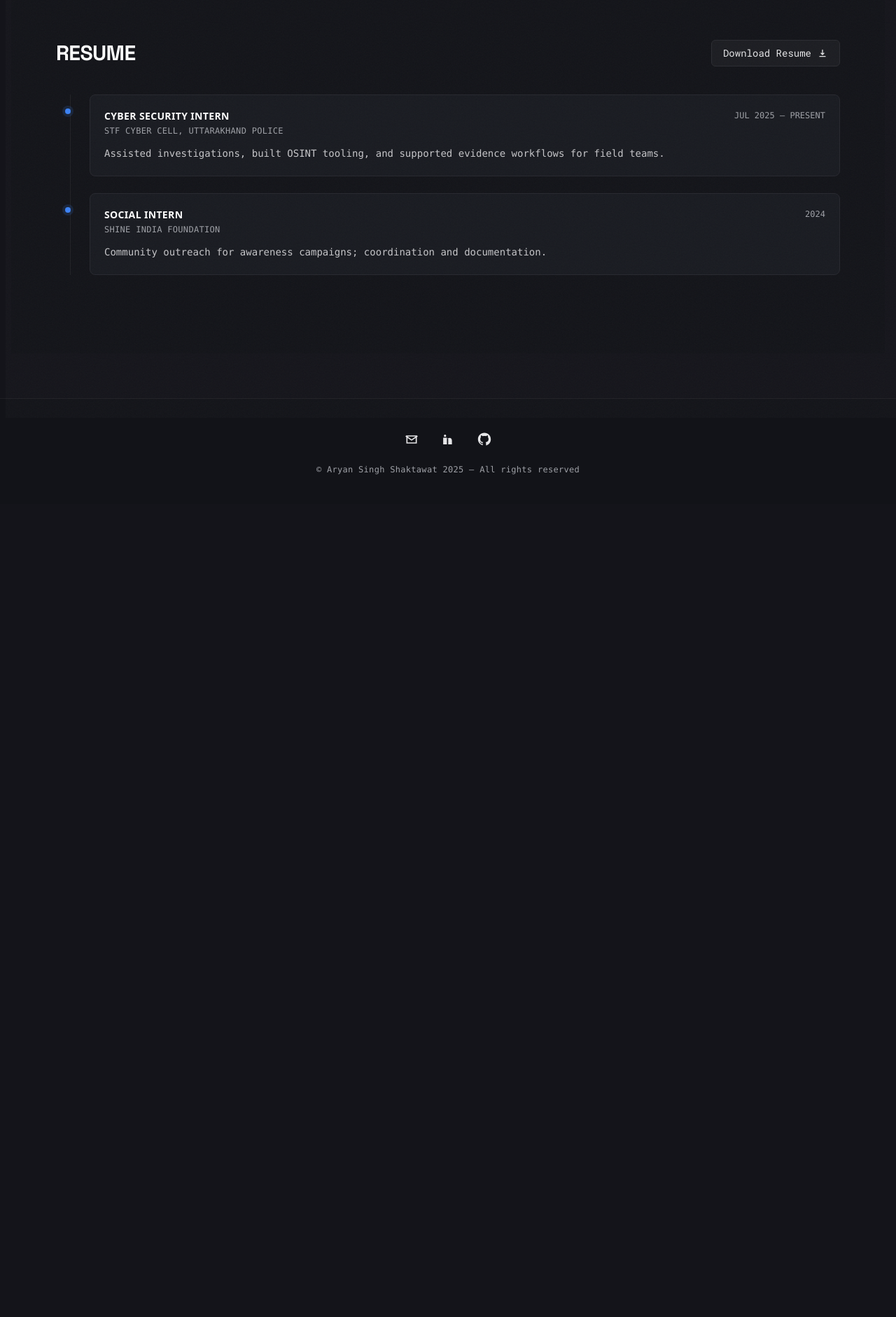
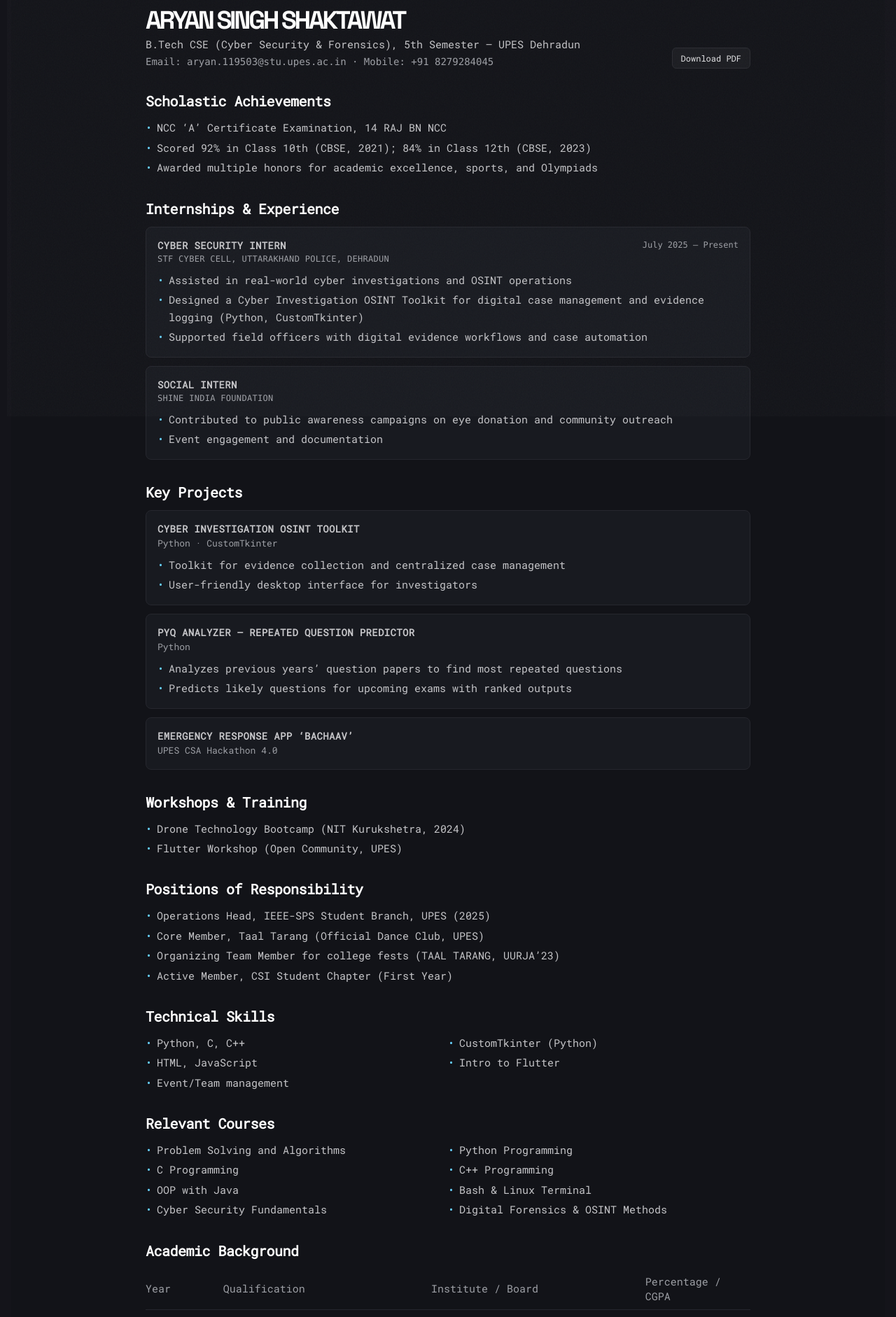
Before and after one commit to aryansinghshaktawat/shaktawat_in, a Next.js app: page /resume in a window 1280 px wide. Shown: the part 200-2082 px from the top of the page at 70% size. Before the commit the page ends 920 px from the top, so only its background shows below. Built offline with nearby package versions, Linux system fonts and the light colour scheme.

Commit message:
resume fix

```diff
--- a/src/components/layout/Header.tsx
+++ b/src/components/layout/Header.tsx
@@ -119,8 +119,8 @@ const Header = () => {
         {/* Nav links at far right, tight spacing */}
         <div className="navbar-links flex items-center justify-end h-full">
           <nav className="hidden md:flex items-center gap-1 font-sans font-semibold text-[0.95rem] tracking-[0.08em] uppercase" aria-label="Primary navigation">
-      {/* All links in a single row, right-aligned, including Resume */}
-      {[...leftItems, ...rightItems, { href: '/resume.pdf', id: 'resume', label: 'Resume' }].map((item, i, arr) => {
+  {/* All links in a single row, right-aligned, including Resume */}
+  {[...leftItems, ...rightItems, { href: '/resume', id: 'resume', label: 'Resume' }].map((item, i, arr) => {
               const isActive =
         (item.id === 'home' && pathname === '/') ||
         (item.id !== 'home' && pathname?.startsWith(`/${item.id}`));
@@ -128,8 +128,8 @@ const Header = () => {
                 <React.Fragment key={`nav-${item.href}`}>
                   <Link
                     href={item.href}
-                    target={item.id === 'resume' ? '_blank' : undefined}
-                    rel={item.id === 'resume' ? 'noopener noreferrer' : undefined}
+                    target={undefined}
+                    rel={undefined}
                     className={`nav-link px-[6px] py-1 relative${isActive ? ' active' : ''}`}
                     aria-current={isActive ? 'page' : undefined}
                     onClick={(e) => {
@@ -205,7 +205,7 @@ const Header = () => {
                   { href: '/projects', id: 'projects', label: 'Projects' },
                   { href: '/blog', id: 'blog', label: 'Blog' },
                   { href: '/contact', id: 'contact', label: 'Contact' },
-                  { href: '/resume.pdf', id: 'resume', label: 'Resume' },
+                  { href: '/resume', id: 'resume', label: 'Resume' },
                 ].map((item, idx, arr) => (
                   <li key={item.href} className="relative">
                     <Link
--- a/src/components/sections/Resume.tsx
+++ b/src/components/sections/Resume.tsx
@@ -1,80 +1,167 @@
 // src/components/sections/Resume.tsx
 import Link from 'next/link';
 
-type Entry = {
-  role: string;
-  company: string;
-  dates: string;
-  summary: string;
-};
+const Section = ({ title, children }: { title: string; children: React.ReactNode }) => (
+  <section className="mt-8">
+    <h3 className="text-lg md:text-xl font-semibold tracking-tight mb-3">{title}</h3>
+    <div className="space-y-2 text-sm md:text-[15px] text-[#c6c6c9] leading-relaxed">{children}</div>
+  </section>
+);
 
-const entries: Entry[] = [
-  {
-    role: 'CYBER SECURITY INTERN',
-    company: 'STF CYBER CELL, UTTARAKHAND POLICE',
-    dates: 'JUL 2025 — PRESENT',
-    summary:
-      'Assisted investigations, built OSINT tooling, and supported evidence workflows for field teams.',
-  },
-  {
-    role: 'SOCIAL INTERN',
-    company: 'SHINE INDIA FOUNDATION',
-    dates: '2024',
-    summary: 'Community outreach for awareness campaigns; coordination and documentation.',
-  },
-];
+const Bullet = ({ children }: { children: React.ReactNode }) => (
+  <li className="pl-4 relative before:content-['•'] before:absolute before:left-0 before:text-[#65cdf9]">{children}</li>
+);
 
 const Resume = () => {
   return (
-    <section id="resume" className="relative w-full bg-[#121318] text-white border-t border-[#202025]">
+    <div className="relative w-full bg-[#121318] text-white border-t border-[#202025]">
       <div aria-hidden className="absolute -top-px left-0 right-0 h-px bg-gradient-to-r from-transparent via-[#3b82f652] to-transparent" />
 
-      <div className="max-w-6xl mx-auto px-4 py-20 md:py-28">
-        {/* Header row */}
-        <div className="flex items-center justify-between gap-4">
-          <h2 className="uppercase font-sans font-extrabold text-2xl md:text-3xl tracking-tight" style={{ letterSpacing: '-0.02em' }}>
-            Resume
-          </h2>
-          <Link
-            href="/resume.pdf"
-            target="_blank"
-            rel="noopener noreferrer"
-            className="inline-flex items-center gap-2 px-4 py-2 rounded-md border border-[#2a2b31] text-sm font-medium text-[#e6e6e8] bg-[#1b1c21] hover:bg-[#1f2026] focus-visible:outline-none focus-visible:ring-2 focus-visible:ring-offset-2 focus-visible:ring-indigo-500"
-          >
-            Download Resume
-            <svg className="w-4 h-4" viewBox="0 0 24 24" fill="none" stroke="currentColor" xmlns="http://www.w3.org/2000/svg">
-              <path d="M12 5v10m0 0l-3-3m3 3l3-3M6 19h12" strokeWidth="2" strokeLinecap="round" strokeLinejoin="round" />
-            </svg>
-          </Link>
-        </div>
+      <div className="max-w-4xl mx-auto px-4 py-10 md:py-16">
+        {/* Header */}
+        <header className="flex flex-col sm:flex-row sm:items-end sm:justify-between gap-3">
+          <div>
+            <h1 className="text-2xl md:text-3xl font-extrabold tracking-tight">Aryan Singh Shaktawat</h1>
+            <p className="text-sm md:text-[15px] text-[#c6c6c9] mt-1">B.Tech CSE (Cyber Security &amp; Forensics), 5th Semester — UPES Dehradun</p>
+            <p className="text-sm text-[#9ea0a6] font-mono mt-1">Email: aryan.119503@stu.upes.ac.in · Mobile: +91 8279284045</p>
+          </div>
+          <div className="flex gap-2">
+            <Link href="/resume.pdf" target="_blank" rel="noopener noreferrer" className="px-3 py-1.5 rounded-md border border-[#2a2b31] text-xs font-medium text-[#e6e6e8] bg-[#1b1c21] hover:bg-[#1f2026]">Download PDF</Link>
+          </div>
+        </header>
 
-        {/* Timeline */}
-        <div className="mt-10 relative">
-          {/* Vertical line (desktop) */}
-          <div className="hidden md:block absolute left-5 top-0 bottom-0 w-px bg-[#202025]" />
+        <Section title="Scholastic Achievements">
+          <ul className="space-y-1">
+            <Bullet>NCC &lsquo;A&rsquo; Certificate Examination, 14 RAJ BN NCC</Bullet>
+            <Bullet>Scored 92% in Class 10th (CBSE, 2021); 84% in Class 12th (CBSE, 2023)</Bullet>
+            <Bullet>Awarded multiple honors for academic excellence, sports, and Olympiads</Bullet>
+          </ul>
+        </Section>
 
-          <ul className="space-y-6">
-            {entries.map((e, idx) => (
-              <li key={idx} className="relative">
-                {/* Dot */}
-                <div className="hidden md:block absolute left-[17px] top-5 -translate-x-1/2 w-2 h-2 rounded-full bg-[#3b82f6] shadow-[0_0_0_4px_rgba(59,130,246,0.15)]" />
+        <Section title="Internships &amp; Experience">
+          <div className="rounded-lg border border-[#26272e] bg-[#181a20] p-4">
+            <div className="flex items-start justify-between gap-4">
+              <div>
+                <h4 className="uppercase text-sm font-bold tracking-wide">Cyber Security Intern</h4>
+                <p className="uppercase text-[12px] tracking-wide text-[#9ea0a6] font-mono">STF Cyber Cell, Uttarakhand Police, Dehradun</p>
+              </div>
+              <span className="text-[12px] text-[#9ea0a6] font-mono whitespace-nowrap">July 2025 – Present</span>
+            </div>
+            <ul className="mt-2 space-y-1">
+              <Bullet>Assisted in real-world cyber investigations and OSINT operations</Bullet>
+              <Bullet>Designed a Cyber Investigation OSINT Toolkit for digital case management and evidence logging (Python, CustomTkinter)</Bullet>
+              <Bullet>Supported field officers with digital evidence workflows and case automation</Bullet>
+            </ul>
+          </div>
+          <div className="rounded-lg border border-[#26272e] bg-[#181a20] p-4 mt-3">
+            <div className="flex items-start justify-between gap-4">
+              <div>
+                <h4 className="uppercase text-sm font-bold tracking-wide">Social Intern</h4>
+                <p className="uppercase text-[12px] tracking-wide text-[#9ea0a6] font-mono">Shine India Foundation</p>
+              </div>
+            </div>
+            <ul className="mt-2 space-y-1">
+              <Bullet>Contributed to public awareness campaigns on eye donation and community outreach</Bullet>
+              <Bullet>Event engagement and documentation</Bullet>
+            </ul>
+          </div>
+        </Section>
 
-                <div className="md:ml-12 rounded-lg border border-[#26272e] bg-[#181a20] p-5 hover:bg-[#1b1e25] hover:border-[#2f313a] transition-colors">
-                  <div className="flex items-start justify-between gap-4">
-                    <div>
-                      <h3 className="uppercase font-sans font-bold text-sm tracking-wide">{e.role}</h3>
-                      <div className="mt-0.5 uppercase text-[12px] tracking-wide text-[#9ea0a6] font-mono">{e.company}</div>
-                    </div>
-                    <div className="text-[12px] text-[#9ea0a6] font-mono whitespace-nowrap">{e.dates}</div>
-                  </div>
-                  <p className="mt-3 text-sm text-[#c6c6c9] font-mono leading-relaxed">{e.summary}</p>
-                </div>
-              </li>
-            ))}
+        <Section title="Key Projects">
+          <div className="rounded-lg border border-[#26272e] bg-[#181a20] p-4">
+            <h4 className="uppercase text-sm font-bold tracking-wide">Cyber Investigation OSINT Toolkit</h4>
+            <p className="text-[13px] text-[#9ea0a6]">Python · CustomTkinter</p>
+            <ul className="mt-2 space-y-1">
+              <Bullet>Toolkit for evidence collection and centralized case management</Bullet>
+              <Bullet>User-friendly desktop interface for investigators</Bullet>
+            </ul>
+          </div>
+          <div className="rounded-lg border border-[#26272e] bg-[#181a20] p-4 mt-3">
+            <h4 className="uppercase text-sm font-bold tracking-wide">PYQ Analyzer – Repeated Question Predictor</h4>
+            <p className="text-[13px] text-[#9ea0a6]">Python</p>
+            <ul className="mt-2 space-y-1">
+              <Bullet>Analyzes previous years’ question papers to find most repeated questions</Bullet>
+              <Bullet>Predicts likely questions for upcoming exams with ranked outputs</Bullet>
+            </ul>
+          </div>
+          <div className="rounded-lg border border-[#26272e] bg-[#181a20] p-4 mt-3">
+            <h4 className="uppercase text-sm font-bold tracking-wide">Emergency Response App ‘BACHAAV’</h4>
+            <p className="text-[13px] text-[#9ea0a6]">UPES CSA Hackathon 4.0</p>
+          </div>
+        </Section>
+
+        <Section title="Workshops &amp; Training">
+          <ul className="space-y-1">
+            <Bullet>Drone Technology Bootcamp (NIT Kurukshetra, 2024)</Bullet>
+            <Bullet>Flutter Workshop (Open Community, UPES)</Bullet>
           </ul>
-        </div>
+        </Section>
+
+        <Section title="Positions of Responsibility">
+          <ul className="space-y-1">
+            <Bullet>Operations Head, IEEE-SPS Student Branch, UPES (2025)</Bullet>
+            <Bullet>Core Member, Taal Tarang (Official Dance Club, UPES)</Bullet>
+            <Bullet>Organizing Team Member for college fests (TAAL TARANG, UURJA’23)</Bullet>
+            <Bullet>Active Member, CSI Student Chapter (First Year)</Bullet>
+          </ul>
+        </Section>
+
+        <Section title="Technical Skills">
+          <ul className="grid grid-cols-1 sm:grid-cols-2 gap-y-1">
+            <Bullet>Python, C, C++</Bullet>
+            <Bullet>CustomTkinter (Python)</Bullet>
+            <Bullet>HTML, JavaScript</Bullet>
+            <Bullet>Intro to Flutter</Bullet>
+            <Bullet>Event/Team management</Bullet>
+          </ul>
+        </Section>
+
+        <Section title="Relevant Courses">
+          <ul className="grid grid-cols-1 sm:grid-cols-2 gap-y-1">
+            <Bullet>Problem Solving and Algorithms</Bullet>
+            <Bullet>Python Programming</Bullet>
+            <Bullet>C Programming</Bullet>
+            <Bullet>C++ Programming</Bullet>
+            <Bullet>OOP with Java</Bullet>
+            <Bullet>Bash &amp; Linux Terminal</Bullet>
+            <Bullet>Cyber Security Fundamentals</Bullet>
+            <Bullet>Digital Forensics &amp; OSINT Methods</Bullet>
+          </ul>
+        </Section>
+
+        <Section title="Academic Background">
+          <div className="overflow-x-auto">
+            <table className="w-full text-sm md:text-[15px]">
+              <thead className="text-[#9ea0a6]">
+                <tr className="text-left">
+                  <th className="py-2 pr-4 font-medium">Year</th>
+                  <th className="py-2 pr-4 font-medium">Qualification</th>
+                  <th className="py-2 pr-4 font-medium">Institute / Board</th>
+                  <th className="py-2 pr-4 font-medium">Percentage / CGPA</th>
+                </tr>
+              </thead>
+              <tbody>
+                <tr className="border-t border-[#26272e]"><td className="py-2 pr-4">2023–Present</td><td className="py-2 pr-4">B.Tech CSE (Cyber Security &amp; Forensics)</td><td className="py-2 pr-4">School of Computer Science, UPES</td><td className="py-2 pr-4">7.8 CGPA</td></tr>
+                <tr className="border-t border-[#26272e]"><td className="py-2 pr-4">2021–2023</td><td className="py-2 pr-4">Class 12th</td><td className="py-2 pr-4">Sir Padampat Singhania School, Kota — CBSE</td><td className="py-2 pr-4">84%</td></tr>
+                <tr className="border-t border-[#26272e]"><td className="py-2 pr-4">2019–2021</td><td className="py-2 pr-4">Class 10th</td><td className="py-2 pr-4">Sir Padampat Singhania School, Kota — CBSE</td><td className="py-2 pr-4">92%</td></tr>
+              </tbody>
+            </table>
+          </div>
+        </Section>
+
+        <Section title="Extracurricular Activities">
+          <ul className="space-y-1">
+            <Bullet>Organized and volunteered at college fests; Core Member, Taal Tarang</Bullet>
+            <Bullet>Led peer groups for technical and non-technical activities</Bullet>
+            <Bullet>Volunteered for blood and eye donation drives</Bullet>
+            <Bullet>Certifications: Dholida’24 (Event Volunteer), IMA Blood Bank (Blood Donation)</Bullet>
+          </ul>
+        </Section>
+
+        {/* Footer note */}
+        <p className="mt-10 text-xs text-[#8a8a92]">Updated: Aug 2025 • Contact for references or detailed project walkthroughs.</p>
       </div>
-    </section>
+    </div>
   );
 };
 
```
